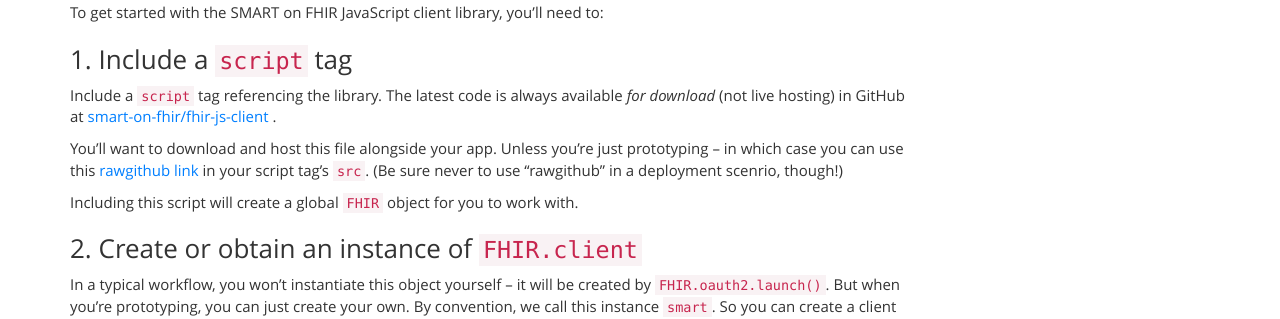
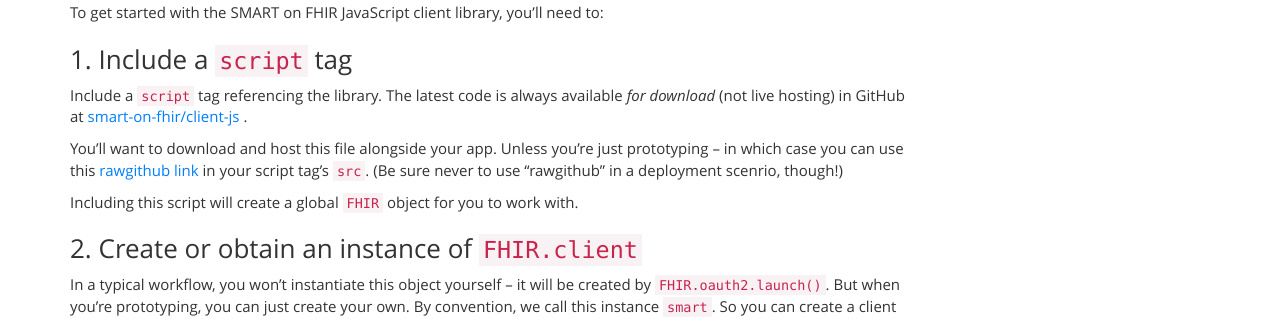
Before and after one commit to smart-on-fhir/smart-on-fhir.github.io, a Jekyll site: the page built from clients/javascript/tutorial/index.md, in a window 1280 px wide and 900 px high. Shown: the part 274-593 px from the top of the window. Built offline with Jekyll 4.4.1, drawn with Linux system fonts in a browser that asks for light colours; Markdown is read by kramdown in place of the engine named in the settings.

Commit message:
Update github URLs

```diff
--- a/clients/javascript/tutorial/index.md
+++ b/clients/javascript/tutorial/index.md
@@ -18,12 +18,12 @@
 
 Include a `script` tag referencing the library. The latest code is always
 available *for download* (not live hosting) in GitHub at
-[smart-on-fhir/fhir-js-client
-](https://raw.githubusercontent.com/smart-on-fhir/fhir-js-client/master/dist/fhir-client.js).
+[smart-on-fhir/client-js
+](https://raw.githubusercontent.com/smart-on-fhir/client-js/master/dist/fhir-client.js).
 
 You'll want to download and host this file alongside your app. Unless you're
 just prototyping -- in which case you can use this [rawgithub
-link](https://rawgithub.com/smart-on-fhir/fhir-js-client/master/dist/fhir-client.js)
+link](https://rawgithub.com/smart-on-fhir/client-js/master/dist/fhir-client.js)
 in your script tag's `src`. (Be sure never to use "rawgithub" in a deployment scenrio, though!)
 
 Including this script will create a global `FHIR` object for you to work with.
```
